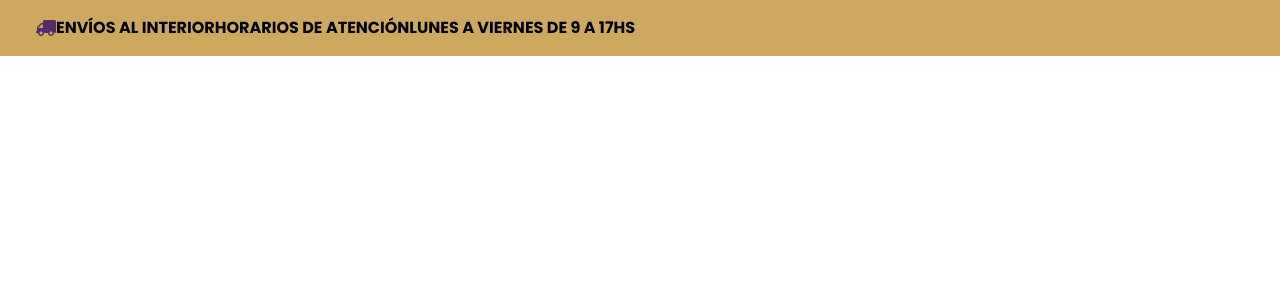
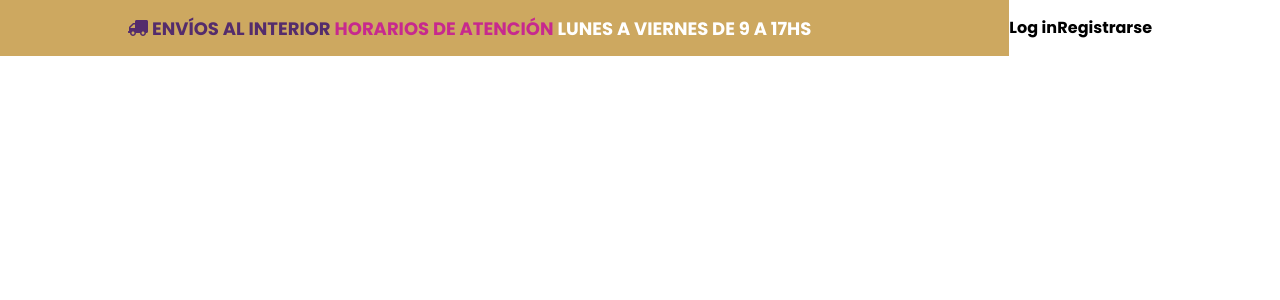
Before and after one commit to Razgrizsx/belleza, a Next.js app: page / in a window 1280 px wide. Shown: the top 300 px of the page. Built offline with nearby package versions, Linux system fonts and the light colour scheme; a web font is replaced by a local one.

Commit message:
topbar text

```diff
--- a/src/components/topbar/TopBar.tsx
+++ b/src/components/topbar/TopBar.tsx
@@ -2,11 +2,19 @@ import { FaTruck } from "react-icons/fa";
 
 export const TopBar = () => {
   return (
-    <div className="bg-ocre h-14 flex flex-row pl-9 items-center font-bold font-poppins">
-      <FaTruck className="-scale-x-100 fill-[#542c6c] h-full w-5" />
-      <div>ENVÍOS AL INTERIOR</div>
-      <div>HORARIOS DE ATENCIÓN</div>
-      <div>LUNES A VIERNES DE 9 A 17HS</div>
+    <div className="bg-ocre h-14 flex flex-row pl-32 items-center font-bold font-poppins justify-between">
+      <div className="flex flex-row gap-1">
+        <p className="text-[#542c6c] text-[18px] flex flex-row">
+          <FaTruck className="-scale-x-100 fill-[#542c6c] flex w-5 mt-1 mr-1 items-center" />{" "}
+          ENVÍOS AL INTERIOR
+        </p>
+        <p className="text-[#c7298e] text-[18px]">HORARIOS DE ATENCIÓN</p>
+        <p className="text-white text-[18px]">LUNES A VIERNES DE 9 A 17HS</p>
+      </div>
+      <div className="pr-32 h-full flex flex-row items-center bg-white">
+        <p className="w-12">Log in</p>
+        <p>Registrarse</p>
+      </div>
     </div>
   );
 };
```
